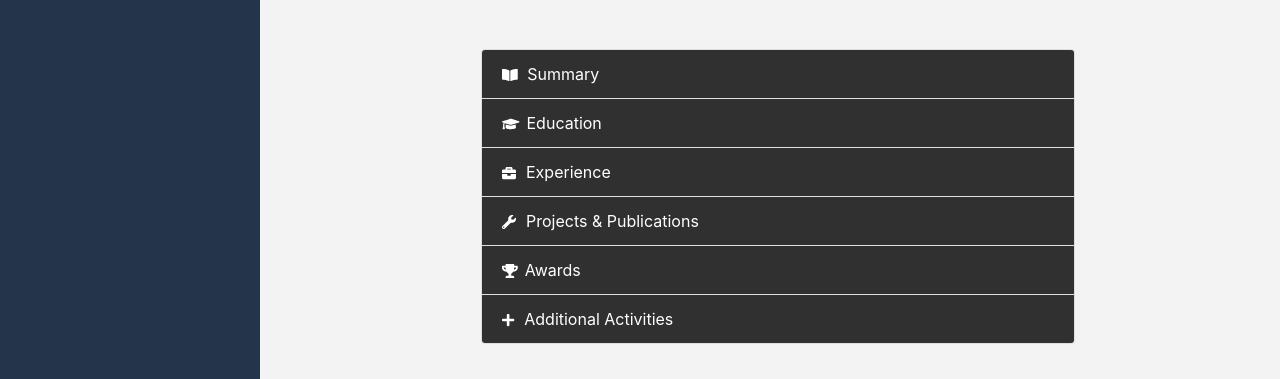
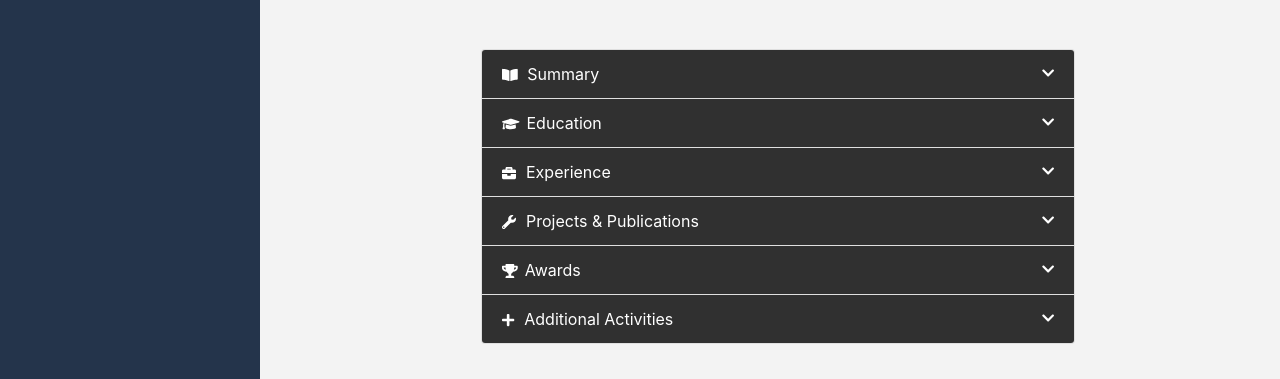
Before and after one commit to cernerae/Cernera.Me.Client, a React (Create React App) app in the folder cernera_me/: page /about in a window 1280 px wide. Shown: the part 379-758 px from the top of the page. Built offline with nearby package versions, Linux system fonts and the light colour scheme.

Commit message:
Added down arrows to accordion

```diff
--- a/cernera_me/src/components/pages/AboutPage.tsx
+++ b/cernera_me/src/components/pages/AboutPage.tsx
@@ -6,8 +6,8 @@ import style from './AboutPage.module.scss';
 import { FontAwesomeIcon } from '@fortawesome/react-fontawesome'
 import { library } from '@fortawesome/fontawesome-svg-core'
 import { fab } from '@fortawesome/free-brands-svg-icons'
-import { faBookOpen, faGraduationCap, faBriefcase, faWrench, faTrophy, faPlus } from '@fortawesome/free-solid-svg-icons'
-library.add(fab, faBookOpen, faGraduationCap, faBriefcase, faWrench, faTrophy, faPlus)
+import { faBookOpen, faGraduationCap, faBriefcase, faWrench, faTrophy, faPlus, faChevronDown } from '@fortawesome/free-solid-svg-icons'
+library.add(fab, faBookOpen, faGraduationCap, faBriefcase, faWrench, faTrophy, faPlus, faChevronDown)
 
 const AboutPage: React.FC = () => {
     return (
@@ -29,6 +29,9 @@ const AboutPage: React.FC = () => {
                                 <Card >
                                     <Accordion.Toggle className={style["about-page__content__accordion-header"]} as={Card.Header} eventKey="0">
                                         <FontAwesomeIcon icon={faBookOpen} size='sm' style={{marginRight: '5px'}}/> Summary
+                                        <div style={{position: 'absolute', right: '20px', top: '10px' }}>
+                                            <FontAwesomeIcon icon={faChevronDown} size='sm'/>
+                                        </div>
                                     </Accordion.Toggle>
                                     <Accordion.Collapse eventKey="0">
                                     <Card.Body className={style["about-page__content__accordion-body"]}>
@@ -45,6 +48,9 @@ const AboutPage: React.FC = () => {
                                 <Card>
                                     <Accordion.Toggle className={style["about-page__content__accordion-header"]} as={Card.Header} eventKey="1">
                                         <FontAwesomeIcon icon={faGraduationCap} size='sm' style={{marginRight: '7px'}}/>Education
+                                        <div style={{position: 'absolute', right: '20px', top: '10px' }}>
+                                            <FontAwesomeIcon icon={faChevronDown} size='sm'/>
+                                        </div>
                                     </Accordion.Toggle>
                                     <Accordion.Collapse eventKey="1">
                                     <Card.Body className={style["about-page__content__accordion-body"]}>
@@ -65,6 +71,9 @@ const AboutPage: React.FC = () => {
                                 <Card>
                                     <Accordion.Toggle className={style["about-page__content__accordion-header"]} as={Card.Header} eventKey="2">
                                         <FontAwesomeIcon icon={faBriefcase} size='sm' style={{marginRight: '10px'}}/>Experience
+                                        <div style={{position: 'absolute', right: '20px', top: '10px' }}>
+                                            <FontAwesomeIcon icon={faChevronDown} size='sm'/>
+                                        </div>
                                     </Accordion.Toggle>
                                     <Accordion.Collapse eventKey="2">
                                     <Card.Body className={style["about-page__content__accordion-body"]}>
@@ -119,6 +128,9 @@ const AboutPage: React.FC = () => {
                                 <Card>
                                     <Accordion.Toggle className={style["about-page__content__accordion-header"]} as={Card.Header} eventKey="3">
                                         <FontAwesomeIcon icon={faWrench} size='sm' style={{marginRight: '10px'}}/>Projects & Publications
+                                        <div style={{position: 'absolute', right: '20px', top: '10px' }}>
+                                            <FontAwesomeIcon icon={faChevronDown} size='sm'/>
+                                        </div>
                                     </Accordion.Toggle>
                                     <Accordion.Collapse eventKey="3">
                                     <Card.Body className={style["about-page__content__accordion-body"]}>
@@ -136,6 +148,9 @@ const AboutPage: React.FC = () => {
                                 <Card>
                                     <Accordion.Toggle className={style["about-page__content__accordion-header"]} as={Card.Header} eventKey="4">
                                         <FontAwesomeIcon icon={faTrophy} size='sm' style={{marginRight: '7px'}}/>Awards
+                                        <div style={{position: 'absolute', right: '20px', top: '10px' }}>
+                                            <FontAwesomeIcon icon={faChevronDown} size='sm'/>
+                                        </div>
                                     </Accordion.Toggle>
                                     <Accordion.Collapse eventKey="4">
                                     <Card.Body className={style["about-page__content__accordion-body"]}>
@@ -152,6 +167,9 @@ const AboutPage: React.FC = () => {
                                 <Card>
                                     <Accordion.Toggle className={style["about-page__content__accordion-header"]} as={Card.Header} eventKey="5">
                                         <FontAwesomeIcon icon={faPlus} size='sm' style={{marginRight: '10px'}}/>Additional Activities
+                                        <div style={{position: 'absolute', right: '20px', top: '10px' }}>
+                                            <FontAwesomeIcon icon={faChevronDown} size='sm'/>
+                                        </div>
                                     </Accordion.Toggle>
                                     <Accordion.Collapse eventKey="5">
                                     <Card.Body className={style["about-page__content__accordion-body"]}>
```
